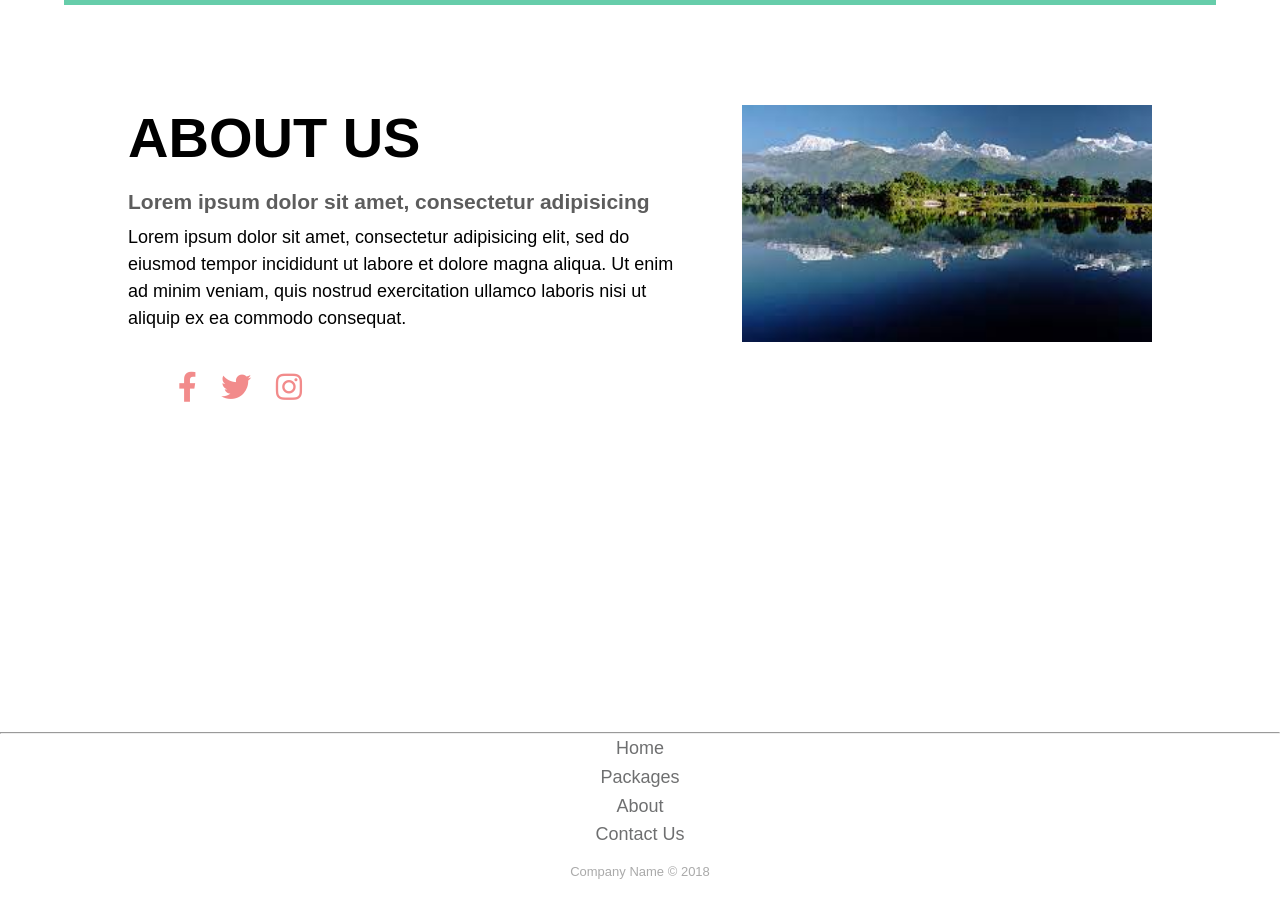
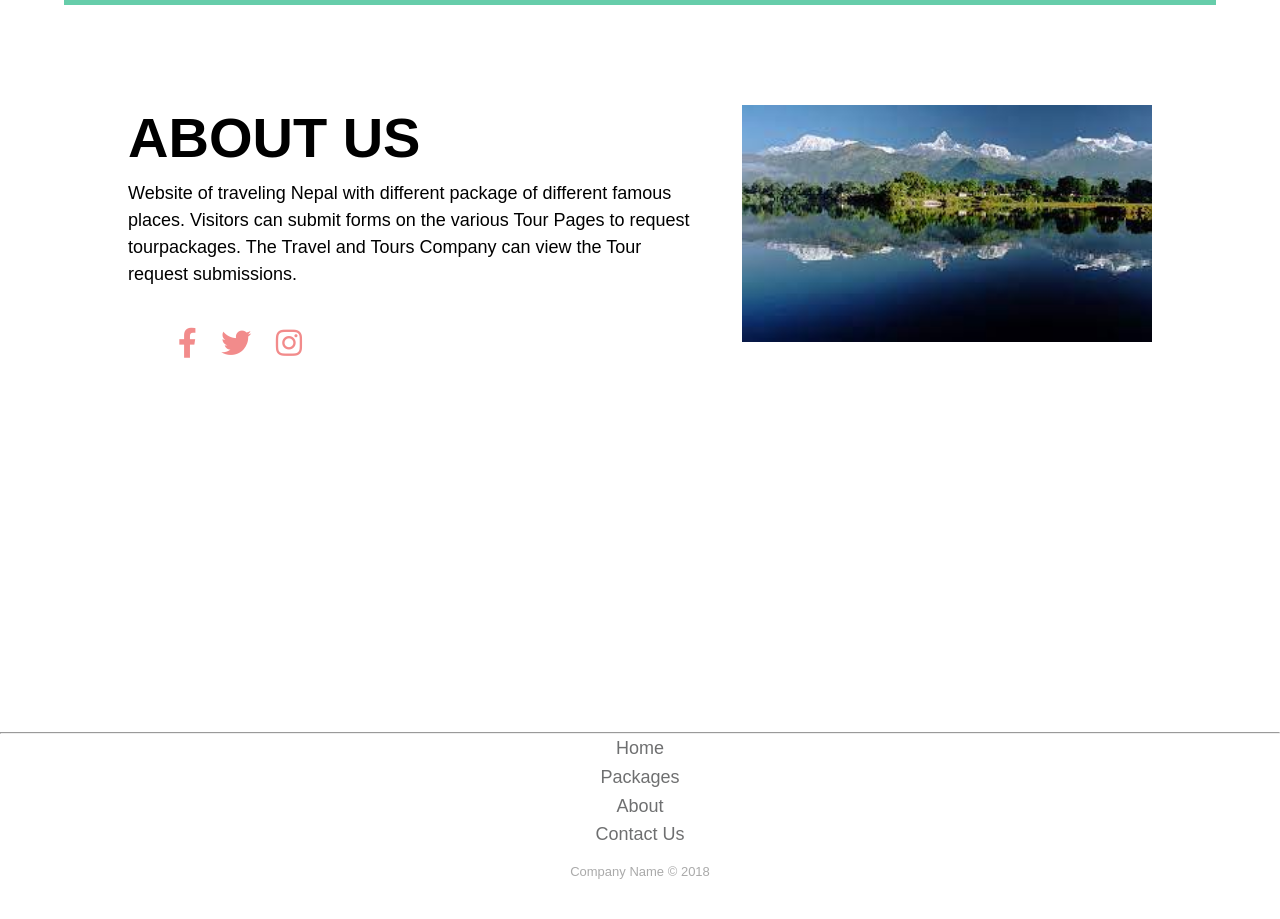
Before and after one commit to AayamKhatiwada/Tour_management_website, a PHP site: page /TMS/aboutus.php in a window 1280 px wide. Shown: the part 108-1027 px from the top of the page. Run offline with PHP 8.4, Linux system fonts and the light colour scheme; a user stored in the database is signed in; some libraries are stand-ins or nearby versions.

Commit message:
changing detail of about us page

```diff
--- a/code/aboutus.php
+++ b/code/aboutus.php
@@ -59,8 +59,7 @@
                         <h1>About Us</h1>
                     </div>
                     <div class="content">
-                        <h3>Lorem ipsum dolor sit amet, consectetur adipisicing</h3>
-                        <p>Lorem ipsum dolor sit amet, consectetur adipisicing elit, sed do eiusmod tempor incididunt ut labore et dolore magna aliqua. Ut enim ad minim veniam, quis nostrud exercitation ullamco laboris nisi ut aliquip ex ea commodo consequat.
+                        <p>Website of traveling Nepal with different package of different famous places. Visitors can submit forms on the various Tour Pages to request tourpackages. The Travel and Tours Company can view the Tour request submissions.
                         </p>
                     </div>
                     <div class="social">
```
